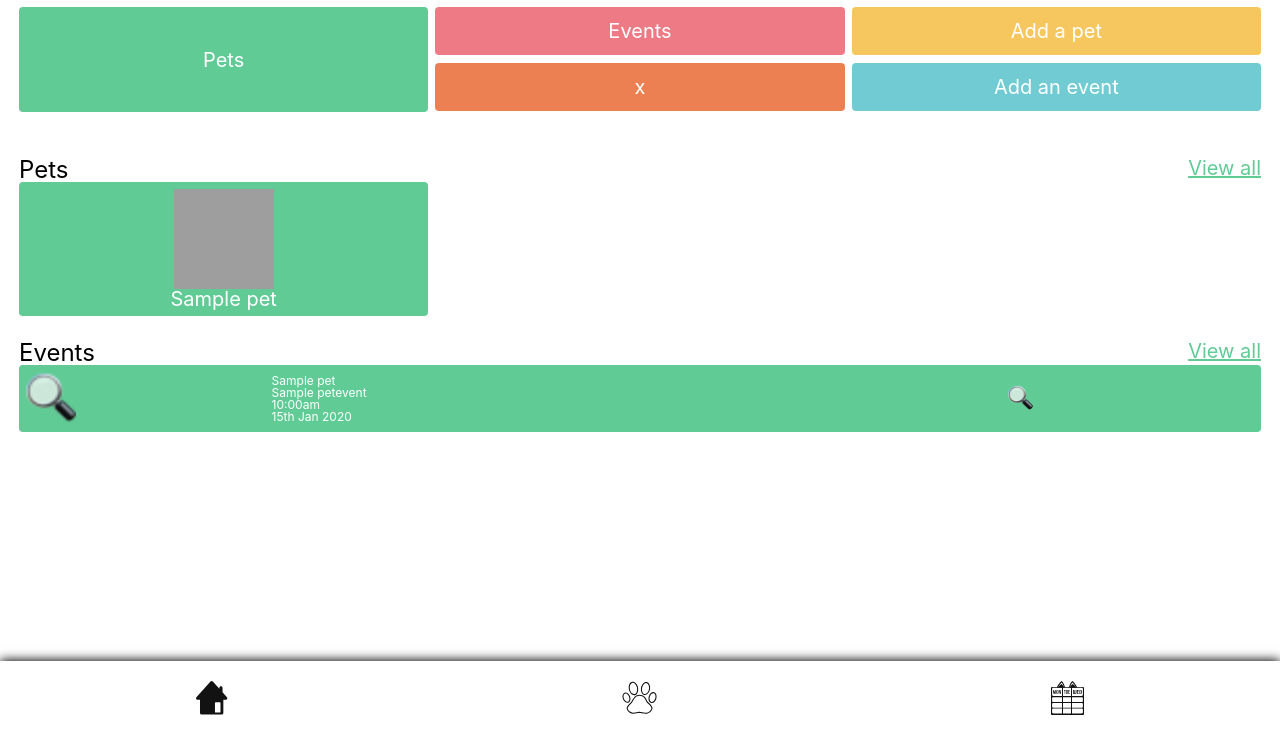
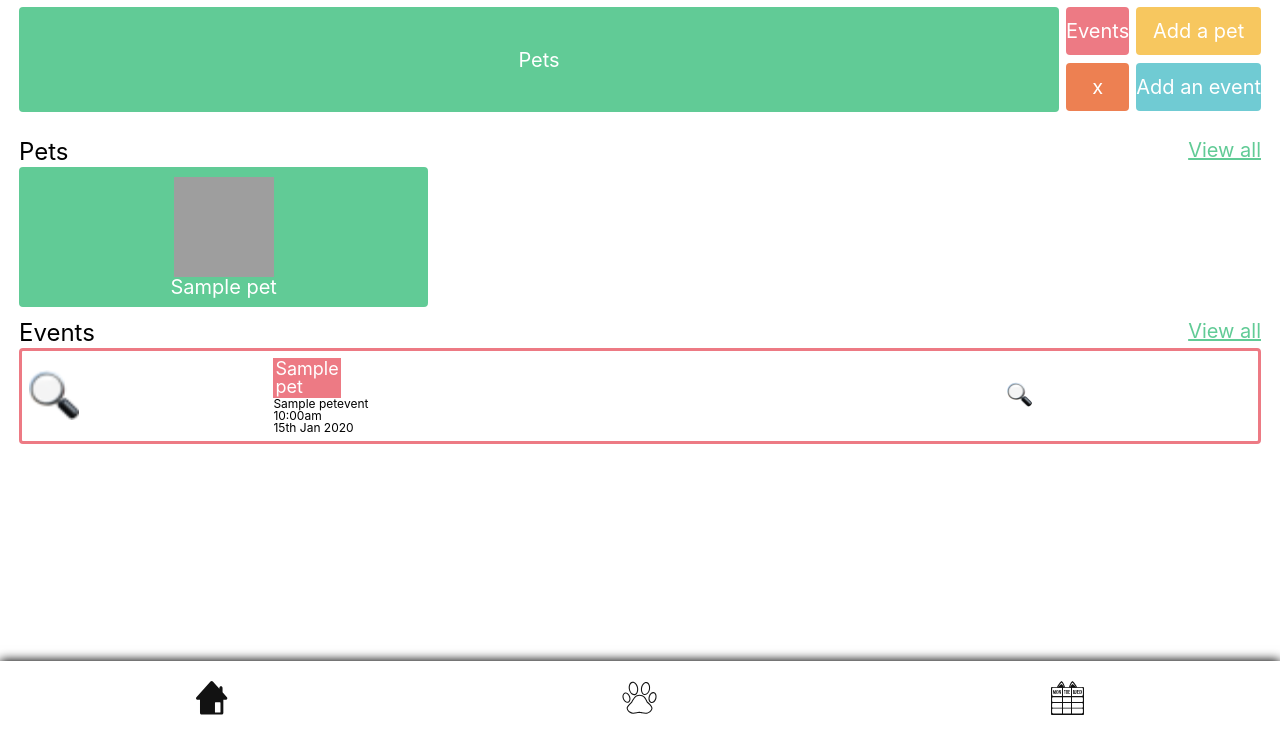
Before and after one commit to devinekask/1920-DEV3-plan-it-geenens-vandeweghe, a PHP site: page / in a window 1280 px wide. Shown: the part 62-800 px from the top of the page. Run offline with PHP 8.4, Linux system fonts and the light colour scheme; tables that the repository leaves empty or names only in its code hold one stand-in row (values such as "Sample post"); grey boxes are pictures that could not be loaded.

Commit message:
last commit of 30/11

```diff
--- a/src/css/style.css
+++ b/src/css/style.css
@@ -52,11 +52,12 @@ p {
 }
 
 .dashboard__home--content .wrap {
-  margin-top: var(--marginMedium);
+  margin-top: var(--marginSmall);
 }
 
 .center {
   text-align: center;
+  text-transform: capitalize;
 }
 
 .center__wrap {
@@ -84,6 +85,7 @@ p {
 
 .section__title {
   font-size: var(--fontsizeBig);
+  padding-bottom: .3rem;
 }
 
 .dashboard__home--header,
@@ -224,6 +226,8 @@ p {
   text-decoration: none;
   padding: var(--marginSmall);
   border-radius: 4px;
+  border: #61cb96 .3rem solid;
+  margin-bottom: var(--marginSmall);
 }
 
 .dashboard__item {
@@ -241,9 +245,25 @@ p {
   text-decoration: none;
 }
 
+.link__wrapper--name {
+  background-color: #ed7a84;
+  width: min-content;
+  color: white;
+  font-size: var(--fontsizeMedium);
+  padding: .2rem;
+}
+
+.link__wrapper--text {
+  font-size: var(--fontsizeSmall);
+  padding: .2rem;
+}
+
 .link__wrapper--events {
   display: grid;
   grid-template-columns: 2fr 6fr 2fr;
+  background-color: white;
+  color: black;
+  border: #ed7a84 .3rem solid;
 }
 
 .home-events-image {
@@ -300,7 +320,6 @@ p {
 
 .petinfo-wrapper {
   display: flex;
-
 }
 
 .subtitle--petdetailinfo {
@@ -331,9 +350,30 @@ p {
   margin-bottom: var(--marginMedium);
 }
 
-@media only screen and (max-width: 400px) {
+@media only screen and (min-width: 420px) {
 
   .petinfo-wrapper {
     flex-flow: column;
   }
+
 }
+
+@media only screen and (min-width: 1024px) {
+
+  .content-wrapper {
+    grid-template-areas:
+      'dashboard content'
+      'dashboard content';
+  }
+
+  .dashboard__home--header {
+    grid-template-columns: 1fr;
+    grid-template-rows: auto;
+    grid-area: dashboard;
+  }
+
+}
+
+@media only screen and (max-width: 1440px) {
+
+}
--- a/src/view/layout.php
+++ b/src/view/layout.php
@@ -11,7 +11,7 @@
     <!-- Header -->
     <header>
     <div class="centerd">
-      <h1 class="center"><?php echo $title?></h1>
+      <h1 class="center"><?php echo $_GET['page']?></h1>
       <div class="center__wrap">
         <a class="search"><img src="/assets/images/magnifyingglass.png" width="35px" height="35px" alt="picture of magnifying glass"></a>
         <a class="profile"><img src="/assets/images/profile.png" width="35px" height="35px" alt="profile"></a>
--- a/src/view/pets/index.php
+++ b/src/view/pets/index.php
@@ -1,3 +1,4 @@
+<div class="content-wrapper">
   <section class="dashboard dashboard__home--header">
       <h2 class="hidden">Dashboard</h2>
           <a href="index.php?page=pets" class="dashboard__item dashboard__home--green">Pets</a>
@@ -32,14 +33,16 @@
         <a href="index.php?page=events" class="viewall">View all</a>
     </div>
     <div class="list__home--events">
+    <?php $loop = 0 ?>
       <?php if(!empty($events)) : ?>
         <?php foreach ($events as $event):?>
+          <?php $loop++ ?>
           <a href=<?php echo "index.php?page=eventdetail&id=" . $event['eventid']; ?> class="link__wrapper link__wrapper--events">
             <div class="home-events-image">
               <img src="./assets/images/magnifyingglass.png" width="50px" height="50px" alt="">
             </div>
             <div class="home-events-info">
-            <span><?php echo $event['petname']; ?></span>
+              <span class="link__wrapper--name"><?php echo $event['petname']; ?></span>
               <span><?php echo $event['eventname']; ?></span>
               <span><?php echo $time = date('H:ia',strtotime($event['date']));?></span>
               <span><?php echo $date = date('dS M Y ',strtotime($event['date']));?></span>
@@ -49,8 +52,9 @@
               <img src="./assets/images/magnifyingglass.png" width="25px" height="25px" alt="">
             </div>
           </a>
-          <?php if  ($event['id']=='6') break; ?>
+          <?php if  ($loop == 2) break; ?>
           <?php endforeach; ?>
       <?php endif; ?>
     </div>
   </section>
+</div>
```
Also changed, not shown: src/view/pets/petdetail.php (+4 -4 lines). Lines whose indentation alone changed are shown as unchanged.
